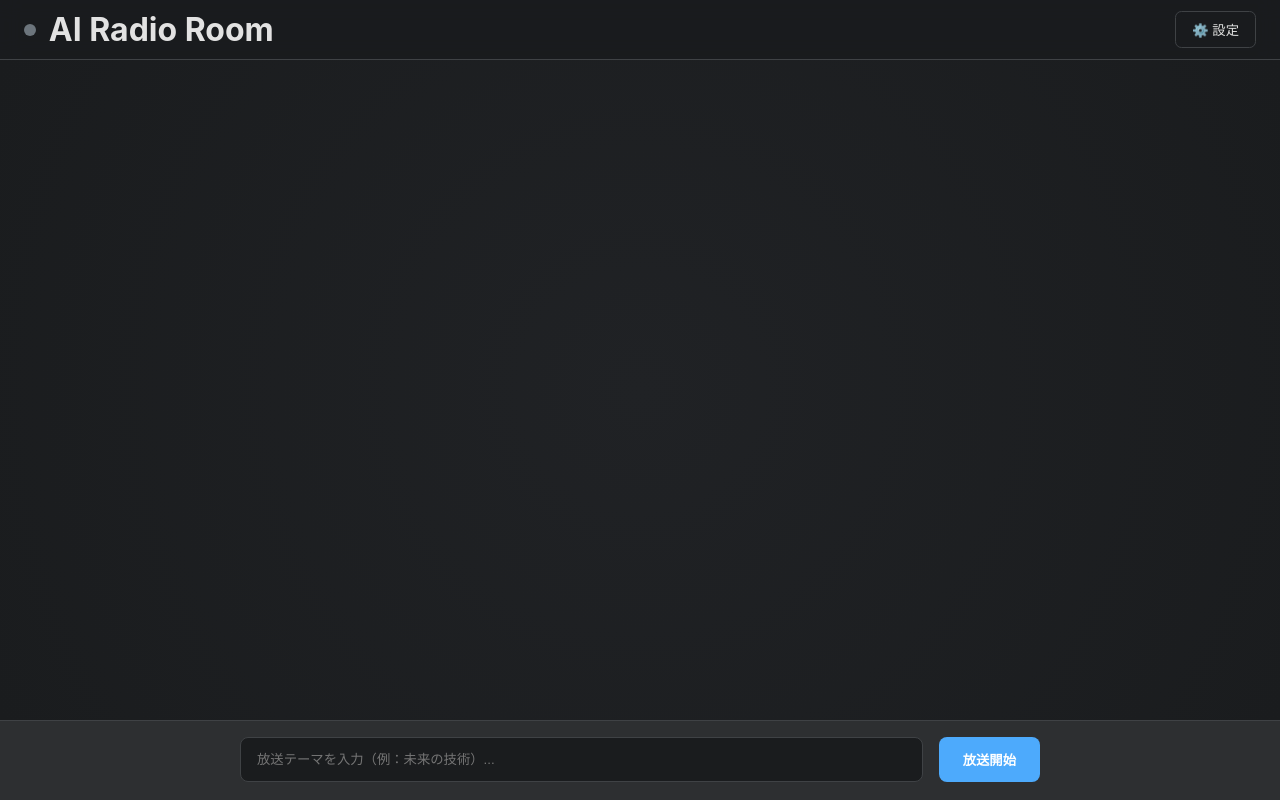
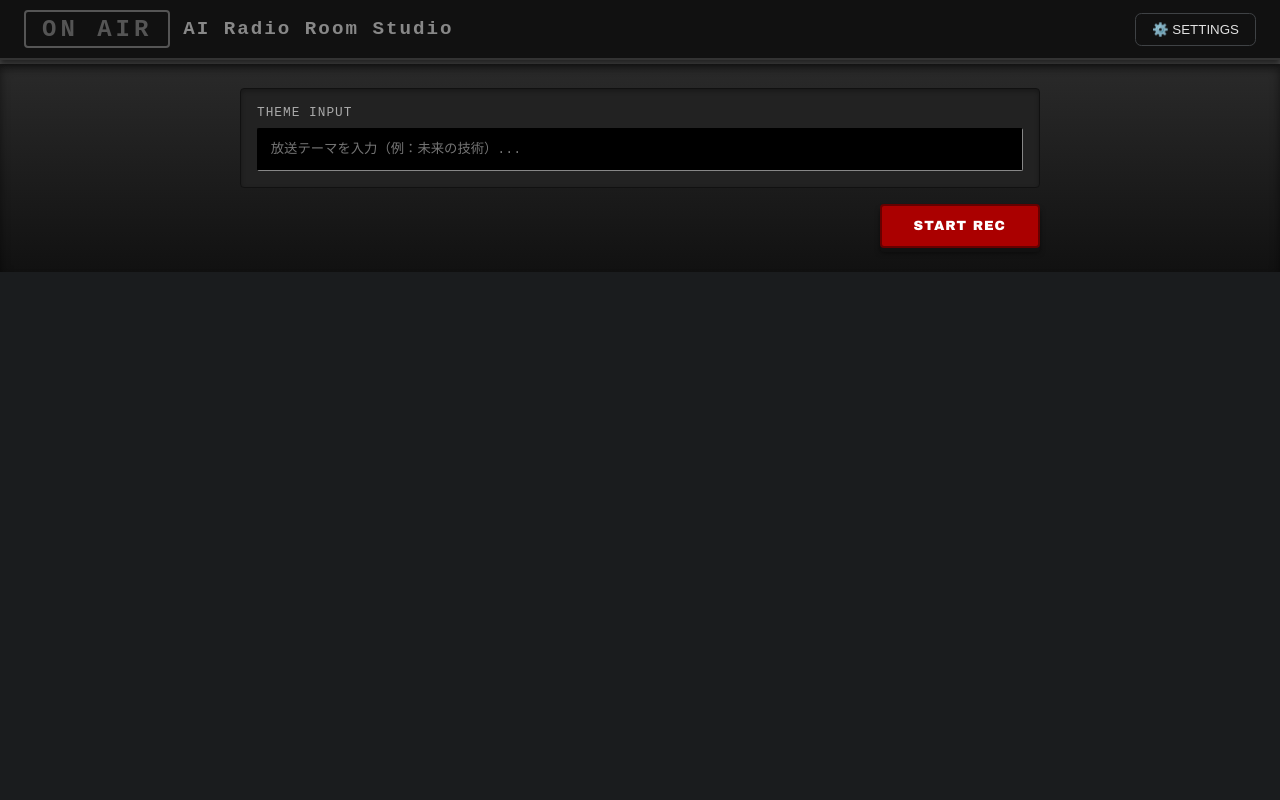
Before and after one commit to yuma25/AI-Radio-Room, a website built with Vite: page frontend/index.html in a window 1280 px wide. Built offline with nearby package versions, Linux system fonts and the light colour scheme.

Commit message:
feat: 放送画面と入力欄のUIをラジオスタジオ・タイプライター風に改善 (#18)
- index.html: ヘッダーにON AIRサインを追加し、入力欄をミキサー風の構造に変更
- style.css: サイバーパンク/スタジオモニター風のダークテーマにデザインを刷新
- ui/chat.ts: setInterval を用いた1文字ずつのタイプライター表示アニメーションを実装
- main.ts: 放送開始・終了に合わせてON AIRサインの点灯(active)クラスをトグルするよう修正

Co-authored-by: Gemini-CLI[bot] <gemini-cli[bot]@users.noreply.github.com>

```diff
--- a/frontend/index.html
+++ b/frontend/index.html
@@ -31,25 +31,30 @@
 
       <!-- メインチャットエリア -->
       <main class="main-layout">
-        <header class="app-header">
+        <header class="app-header studio-header">
           <div class="broadcast-status">
-            <span class="status-indicator inactive"></span>
-            <h1 id="program-title">AI Radio Room</h1>
+            <div id="on-air-indicator" class="on-air-sign">ON AIR</div>
+            <h1 id="program-title">AI Radio Room Studio</h1>
           </div>
-          <button id="open-settings" class="icon-button">⚙️ 設定</button>
+          <button id="open-settings" class="icon-button">⚙️ SETTINGS</button>
         </header>
 
-        <section id="chat-area" class="chat-container">
+        <section id="chat-area" class="chat-container studio-monitor">
           <div id="message-list" class="message-list">
             <!-- セリフの吹き出しがここに追加される -->
           </div>
         </section>
 
-        <footer class="controls">
+        <footer class="controls mixer-console">
           <div class="input-group">
-            <input type="text" id="theme-input" placeholder="放送テーマを入力（例：未来の技術）..." />
-            <button id="start-broadcast" class="primary-button">放送開始</button>
-            <button id="stop-broadcast" class="secondary-button hidden">放送終了</button>
+            <div class="mixer-channel">
+              <label for="theme-input" class="mixer-label">THEME INPUT</label>
+              <input type="text" id="theme-input" class="mixer-input" placeholder="放送テーマを入力（例：未来の技術）..." />
+            </div>
+            <div class="mixer-actions">
+              <button id="start-broadcast" class="mixer-button primary">START REC</button>
+              <button id="stop-broadcast" class="mixer-button danger hidden">CUT</button>
+            </div>
           </div>
         </footer>
       </main>
--- a/frontend/src/main.ts
+++ b/frontend/src/main.ts
@@ -23,6 +23,7 @@ document.addEventListener("DOMContentLoaded", () => {
     const themeInput = document.getElementById(
       "theme-input",
     ) as HTMLInputElement;
+    const onAirIndicator = document.getElementById("on-air-indicator");
 
     if (startBtn && themeInput) {
       startBtn.addEventListener("click", async () => {
@@ -32,6 +33,9 @@ document.addEventListener("DOMContentLoaded", () => {
         // 画面の初期化
         chat.clear();
         startBtn.setAttribute("disabled", "true");
+        if (onAirIndicator) {
+          onAirIndicator.classList.add("active");
+        }
 
         try {
           // [標準] fetch API を使用して、バックエンドのストリーミングエンドポイントを呼び出す。
@@ -92,6 +96,9 @@ document.addEventListener("DOMContentLoaded", () => {
           });
         } finally {
           startBtn.removeAttribute("disabled");
+          if (onAirIndicator) {
+            onAirIndicator.classList.remove("active");
+          }
           console.log("🏁 放送ストリームが終了した。");
         }
       });
--- a/frontend/src/style.css
+++ b/frontend/src/style.css
@@ -150,16 +150,70 @@ body {
   }
 }
 
-/* --- チャットエリア --- */
-.chat-container {
-  flex: 1;
-  overflow-y: auto;
-  padding: 1.5rem;
-  background-image: radial-gradient(
-    circle at 50% 50%,
-    #202225 0%,
-    #1a1c1e 100%
-  );
+/* --- スタジオ風ヘッダーと ON AIR サイン --- */
+.studio-header {
+  background-color: #111;
+  border-bottom: 2px solid #333;
+  box-shadow: 0 4px 6px rgba(0, 0, 0, 0.5);
+}
+
+#program-title {
+  font-family: "Courier New", Courier, monospace;
+  font-size: 1.2rem;
+  letter-spacing: 2px;
+  color: #888;
+}
+
+.on-air-sign {
+  font-family: "Courier New", Courier, monospace;
+  font-weight: bold;
+  font-size: 1.5rem;
+  padding: 0.2rem 1rem;
+  border: 2px solid #555;
+  border-radius: 4px;
+  color: #555;
+  background-color: #111;
+  letter-spacing: 4px;
+  transition: all 0.3s ease;
+}
+
+.on-air-sign.active {
+  color: #fff;
+  border-color: #ff0000;
+  background-color: #aa0000;
+  box-shadow:
+    0 0 15px #ff0000,
+    inset 0 0 10px #ff0000;
+  text-shadow: 0 0 5px #fff;
+  animation: onAirPulse 2s infinite;
+}
+
+@keyframes onAirPulse {
+  0% {
+    box-shadow:
+      0 0 15px #ff0000,
+      inset 0 0 10px #ff0000;
+  }
+  50% {
+    box-shadow:
+      0 0 5px #ff0000,
+      inset 0 0 2px #ff0000;
+  }
+  100% {
+    box-shadow:
+      0 0 15px #ff0000,
+      inset 0 0 10px #ff0000;
+  }
+}
+
+/* --- チャットエリア (スタジオモニター風) --- */
+.chat-container.studio-monitor {
+  background-color: #0a0a0a;
+  background-image:
+    linear-gradient(rgba(0, 255, 0, 0.03) 1px, transparent 1px),
+    linear-gradient(90deg, rgba(0, 255, 0, 0.03) 1px, transparent 1px);
+  background-size: 20px 20px;
+  box-shadow: inset 0 0 30px rgba(0, 0, 0, 0.8);
 }
 
 .message-list {
@@ -170,84 +224,153 @@ body {
   margin: 0 auto;
 }
 
-/* 吹き出しの基本スタイル */
+/* モニター風メッセージボックス */
 .message {
   max-width: 80%;
   padding: 0.8rem 1.2rem;
-  border-radius: 1rem;
+  border-radius: 4px;
   position: relative;
   line-height: 1.5;
-  animation: fadeInSlide 0.3s ease-out;
-}
-
-@keyframes fadeInSlide {
-  from {
-    opacity: 0;
-    transform: translateY(10px);
-  }
-  to {
-    opacity: 1;
-    transform: translateY(0);
-  }
+  font-family: monospace;
+  border-left: 4px solid var(--border-color);
+  background-color: rgba(30, 30, 30, 0.9);
+  color: #0f0; /* デフォルトのモニターグリーン */
+  text-shadow: 0 0 2px rgba(0, 255, 0, 0.5);
+  box-shadow: 2px 2px 5px rgba(0, 0, 0, 0.5);
 }
 
 .message .speaker-name {
   font-size: 0.75rem;
   font-weight: bold;
   margin-bottom: 0.3rem;
-  display: block;
-  opacity: 0.8;
+  display: inline-block;
+  background-color: rgba(0, 0, 0, 0.5);
+  padding: 2px 6px;
+  border-radius: 2px;
 }
 
-/* 役割別カラー */
+/* 役割別カラー（サイバーパンク風アレンジ） */
 .message.mc {
   align-self: flex-start;
-  background-color: var(--bubble-mc);
-  border-bottom-left-radius: 0.2rem;
+  border-left-color: #00ffff;
+  color: #ccffff;
 }
 
 .message.guest-a {
   align-self: flex-end;
-  background-color: var(--bubble-guest-a);
-  border-bottom-right-radius: 0.2rem;
+  border-right: 4px solid #ff00ff;
+  border-left: none;
+  color: #ffccff;
+  text-align: right;
 }
 
 .message.guest-b {
   align-self: flex-start;
-  background-color: var(--bubble-guest-b);
-  border-bottom-left-radius: 0.2rem;
+  border-left-color: #ffff00;
+  color: #ffffcc;
 }
 
-/* --- コントロールエリア --- */
-.controls {
-  height: var(--controls-height);
-  padding: 1rem 1.5rem;
-  border-top: 1px solid var(--border-color);
-  background-color: var(--panel-bg);
+/* --- コントロールエリア (ミキサー風) --- */
+.mixer-console {
+  height: auto;
+  padding: 1.5rem;
+  border-top: 4px solid #444;
+  background: linear-gradient(to bottom, #2a2a2a, #111);
+  box-shadow: inset 0 4px 10px rgba(0, 0, 0, 0.5);
 }
 
-.input-group {
+.mixer-console .input-group {
   display: flex;
+  flex-direction: column;
   gap: 1rem;
   max-width: 800px;
   margin: 0 auto;
 }
 
-input[type="text"] {
-  flex: 1;
-  background-color: var(--bg-color);
-  border: 1px solid var(--border-color);
-  color: var(--text-main);
-  padding: 0.8rem 1rem;
-  border-radius: 0.5rem;
-  outline: none;
+.mixer-channel {
+  display: flex;
+  flex-direction: column;
+  gap: 0.5rem;
+  background-color: #222;
+  padding: 1rem;
+  border-radius: 4px;
+  border: 1px solid #111;
+  box-shadow: inset 0 2px 5px rgba(0, 0, 0, 0.3);
 }
 
-input[type="text"]:focus {
-  border-color: var(--primary-color);
+.mixer-label {
+  font-family: monospace;
+  font-size: 0.8rem;
+  color: #aaa;
+  letter-spacing: 1px;
 }
 
-/* --- ボタン共通 --- */
+.mixer-input {
+  background-color: #000;
+  border: 1px inset #333;
+  color: #0f0;
+  font-family: monospace;
+  padding: 0.8rem;
+  border-radius: 2px;
+}
+
+.mixer-input:focus {
+  outline: 1px solid #0f0;
+  box-shadow: 0 0 5px rgba(0, 255, 0, 0.3);
+}
+
+.mixer-actions {
+  display: flex;
+  gap: 1rem;
+  justify-content: flex-end;
+}
+
+.mixer-button {
+  padding: 0.8rem 2rem;
+  font-family: "Arial Black", sans-serif;
+  font-weight: bold;
+  letter-spacing: 1px;
+  border-radius: 4px;
+  border: 2px solid #111;
+  cursor: pointer;
+  transition: all 0.1s;
+  box-shadow:
+    0 4px 0 #111,
+    0 5px 5px rgba(0, 0, 0, 0.5);
+}
+
+.mixer-button:active {
+  transform: translateY(4px);
+  box-shadow:
+    0 0 0 #111,
+    0 1px 2px rgba(0, 0, 0, 0.5);
+}
+
+.mixer-button.primary {
+  background-color: #aa0000;
+  color: #fff;
+  border-color: #660000;
+}
+.mixer-button.primary:hover {
+  background-color: #cc0000;
+}
+
+.mixer-button.danger {
+  background-color: #222;
+  color: #ff4444;
+  border-color: #111;
+}
+
+/* タイプライター用のカーソル点滅 */
+.cursor::after {
+  content: "▋";
+  animation: blink 1s step-start infinite;
+}
+@keyframes blink {
+  50% {
+    opacity: 0;
+  }
+}
 .primary-button {
   background-color: var(--primary-color);
   color: white;
--- a/frontend/src/ui/chat.ts
+++ b/frontend/src/ui/chat.ts
@@ -21,11 +21,12 @@ export class ChatUI {
 
   /**
    * addMessage は、新しいセリフを画面に追加し、最下部へスクロールするメソッドである。
+   * タイプライター風のアニメーションで1文字ずつテキストを表示する。
    *
    * 内部処理:
    * - 1. [内部] 引数から HTML 要素を生成し、適切な CSS クラス (mc, guest-a, guest-b) を付与する。
    * - 2. [標準] `appendChild()` を使用して DOM に追加する。
-   * - 3. [内部] `scrollToBottom()` を呼び出し、最新のメッセージが見えるように調整する。
+   * - 3. [内部] `setInterval` を用いて、テキストを1文字ずつ追加表示する。
    * @param item [ScriptItem] AI から受信したセリフデータ
    */
   public addMessage(item: ScriptItem): void {
@@ -37,13 +38,28 @@ export class ChatUI {
     nameSpan.textContent = item.speaker.toUpperCase();
 
     const textP = document.createElement("p");
-    textP.textContent = item.text;
+    textP.classList.add("cursor"); // 点滅カーソルを追加
 
     messageDiv.appendChild(nameSpan);
     messageDiv.appendChild(textP);
 
     this.messageList.appendChild(messageDiv);
     this.scrollToBottom();
+
+    // タイプライターアニメーション
+    const fullText = item.text;
+    let currentIndex = 0;
+
+    const typingInterval = setInterval(() => {
+      textP.textContent = fullText.slice(0, currentIndex + 1);
+      currentIndex++;
+      this.scrollToBottom(); // 文字が追加されるたびにスクロールを追従させる
+
+      if (currentIndex >= fullText.length) {
+        clearInterval(typingInterval);
+        textP.classList.remove("cursor"); // アニメーション終了時にカーソルを消す
+      }
+    }, 50); // 1文字あたりの表示速度 (ミリ秒)
   }
 
   /**
```
